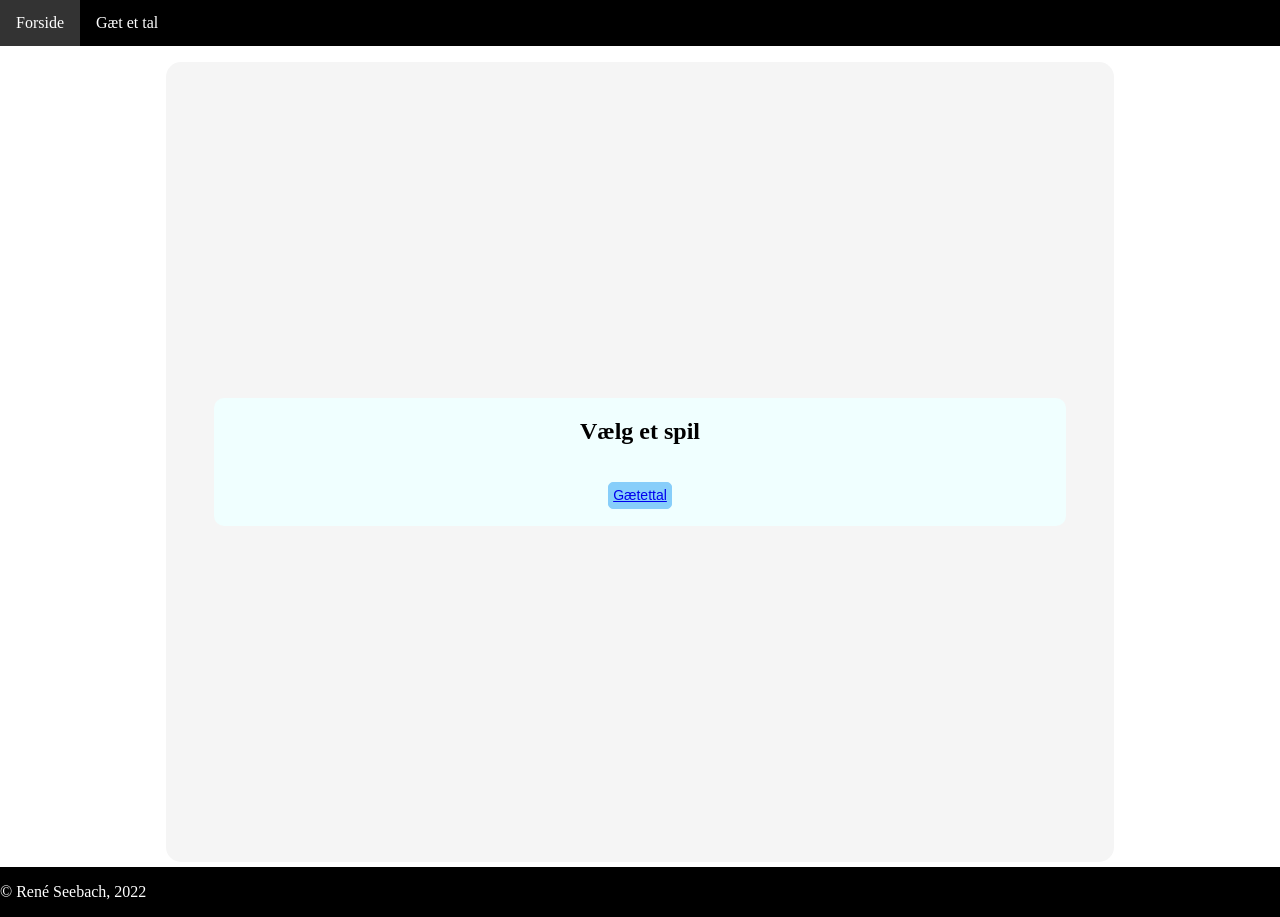
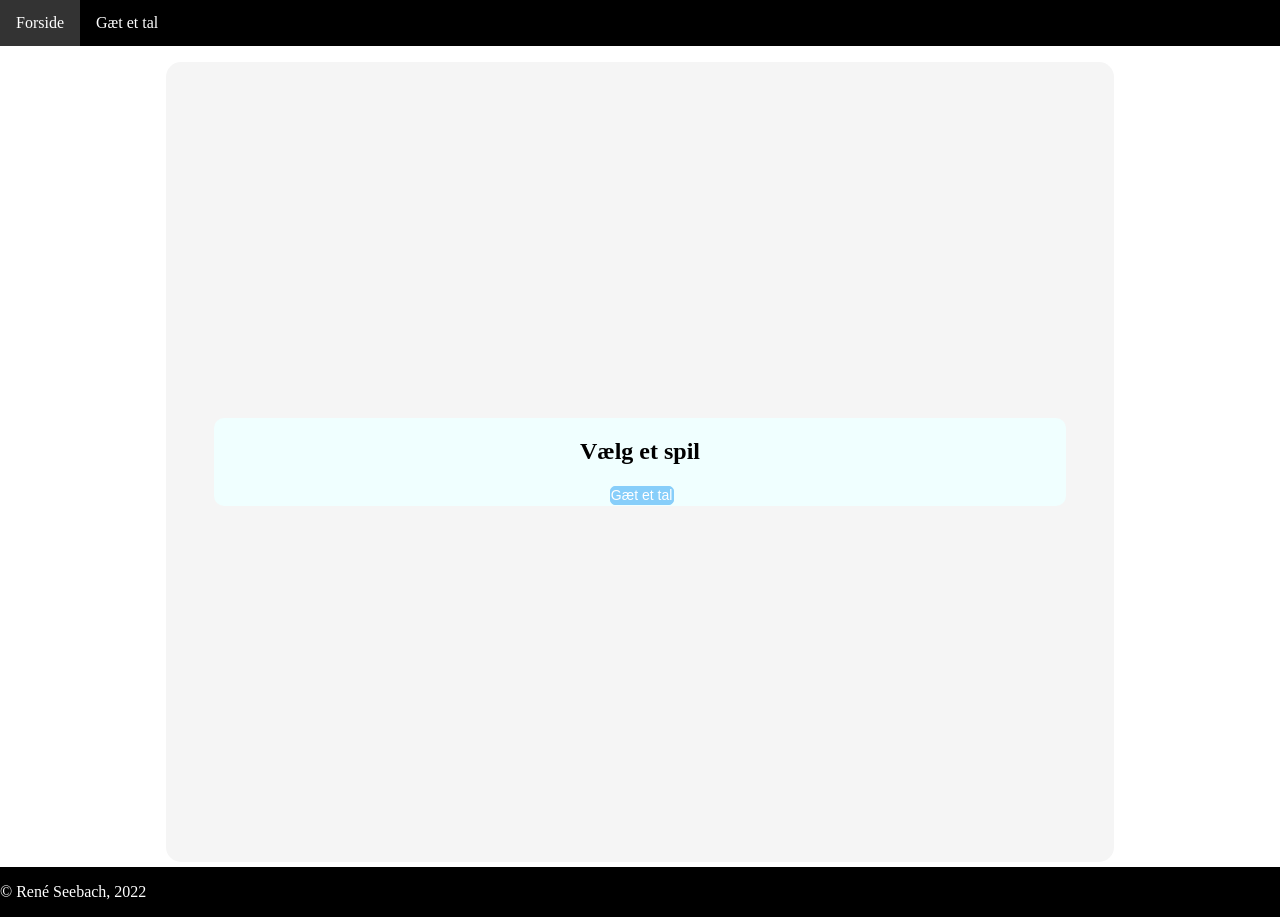
Before and after one commit to phatnub/Games, a website with bundled scripts: page public/frontpage.html in a window 1280 px wide. Built offline with nearby package versions, Linux system fonts and the light colour scheme.

Commit message:
done some setup for frontpage

```diff
--- a/public/frontpage.html
+++ b/public/frontpage.html
@@ -14,7 +14,10 @@
       <div class="exerciseDivFront">
         <div style="display: flex; align-items: center; flex-direction: column; width: 90%; background-color: azure; border-radius: 10px;">
           <h2>Vælg et spil</h2>
-          <button><a href="gaetettal.html">Gætettal</a></button>
+          <form action="gaetettal.html">
+            <input class="inputFront" type="submit" value="Gæt et tal" />
+        </form>
+          <!-- <button><a href="gaetettal.html">Gætettal</a></button> -->
         </div>
 
       </div>
--- a/public/stylesheets/style.css
+++ b/public/stylesheets/style.css
@@ -7,6 +7,16 @@ input {
   border-radius: 5px;
   min-width: 34%;
 
+}
+.inputFront{
+  font-size: 14px;
+  font-family: 'source Sance Pro', sans-serif;
+  border: 1px solid lightskyblue;
+  border-radius: 5px;
+  padding: 0.5%;
+  background-color: lightskyblue;
+  color: white;
+  margin: 2%;
 }
 
 button{
```
Also changed, not shown: public/javascripts/score.js (added).
